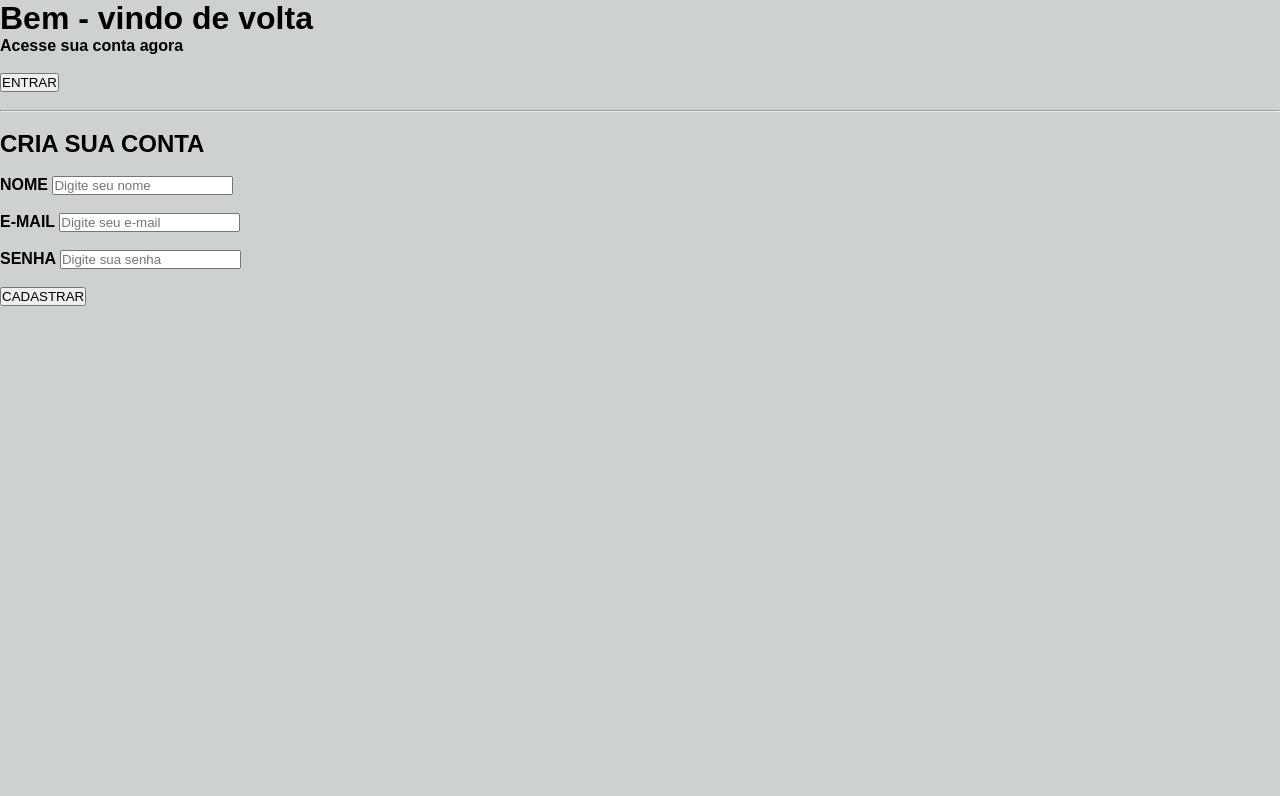
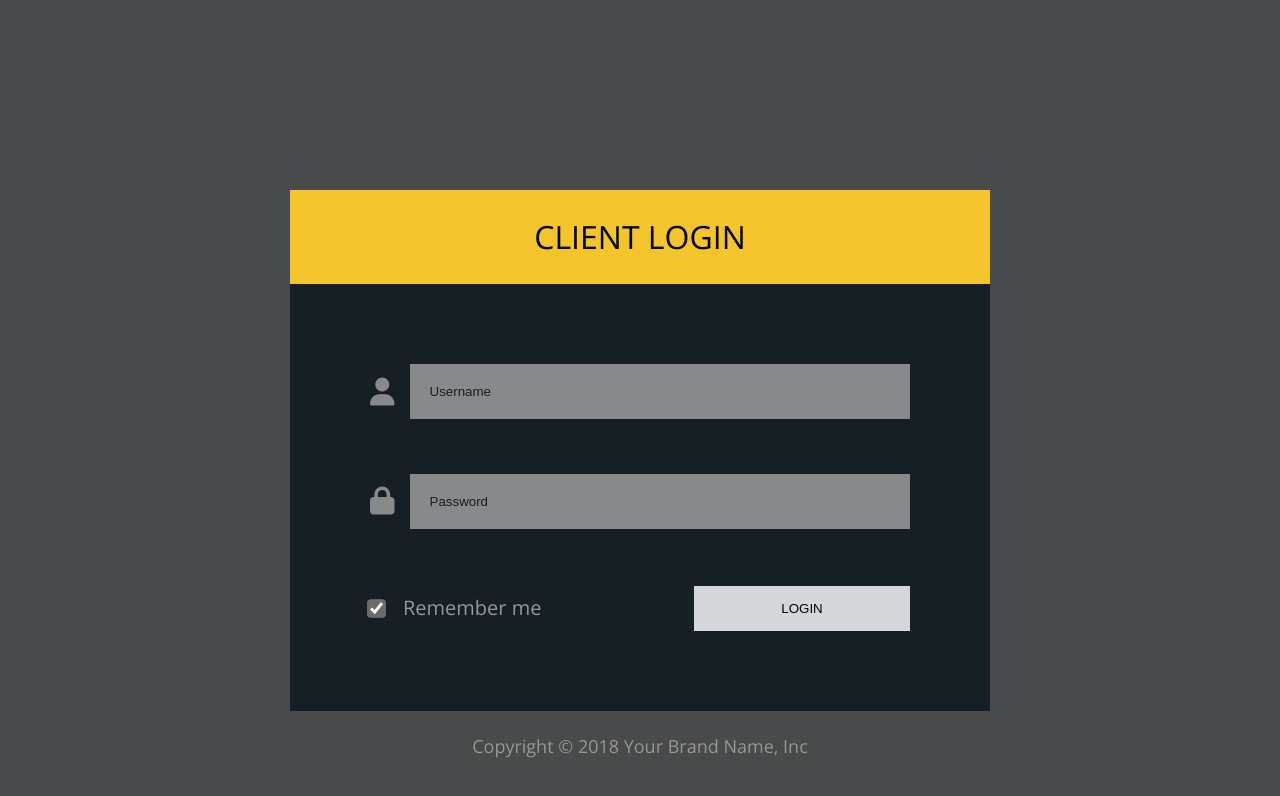
Before and after one commit to kauaneuenfeld/ProjetosProgramacaoDeAplicativosSENAIKauaNeuenfeld, a plain HTML site: page Projetos/AtividadeTelaDeLogin/IntexTelaDeLogin.html in a window 1280 px wide. Drawn offline with nearby package versions, Linux system fonts and the light colour scheme; a web font is replaced by a local one.

Commit message:
AtividadeTelaDeLogin

```diff
--- a/Projetos/AtividadeTelaDeLogin/IntexTelaDeLogin.html
+++ b/Projetos/AtividadeTelaDeLogin/IntexTelaDeLogin.html
@@ -7,41 +7,42 @@
     <link rel="stylesheet" href="StyleTelaDeLogin.css">
     <link rel="preconnect" href="https://fonts.googleapis.com">
     <link rel="preconnect" href="https://fonts.gstatic.com" crossorigin>
-    <link href="https://fonts.googleapis.com/css2?family=Cossette+Texte:wght@400;700&display=swap" rel="stylesheet">
+    <link href="https://fonts.googleapis.com/css2?family=Open+Sans:ital,wght@0,300..800;1,300..800&display=swap" rel="stylesheet">
+    <link rel="stylesheet"href="https://cdnjs.cloudflare.com/ajax/libs/font-awesome/6.5.1/css/all.min.css">
 </head>
 <body>
 
     <div class="container">
 
-        <h1>Bem - vindo de volta</h1>
-        <p>Acesse sua conta agora</p>
-        <br>
-        <button type="button">ENTRAR</button>
+        <div class="containerAmarelo">
+            <h1>CLIENT LOGIN</h1>
+        </div>
 
-        <br><br>
-        <hr>
-        <br>
+        <div class="containerLogin">
+            <form>
+                <div class="inputBox">
+                    <i class="fa-solid fa-user"></i>
+                    <input type="text" placeholder="Username">
+                </div>
+                <br><br>
+                <div class="inputBox">
+                    <i class="fa-solid fa-lock"></i>
+                    <input type="password" placeholder="Password">
+                </div>
+                <br>
+            </form>
 
-        <h2>CRIA SUA CONTA</h2>
-        <br>
+            <label>
+                <input type="checkbox" checked> Remember me
+                <button type="submit">LOGIN</button>
+            </label>
 
-        <form>
-            <label>NOME</label>
-            <input type="text" placeholder="Digite seu nome">
-            <br><br>
+        </div>
 
-            <label>E-MAIL</label>
-            <input type="email" placeholder="Digite seu e-mail">
-            <br><br>
-
-            <label>SENHA</label>
-            <input type="password" placeholder="Digite sua senha">
-            <br><br>
-
-            <button type="submit">CADASTRAR</button>
-        </form>
+        <footer>
+            <p> Copyright &copy; 2018 Your Brand Name, Inc </p>
+        </footer>
 
     </div>
-
 </body>
 </html>
--- a/Projetos/AtividadeTelaDeLogin/StyleTelaDeLogin.css
+++ b/Projetos/AtividadeTelaDeLogin/StyleTelaDeLogin.css
@@ -4,9 +4,88 @@
 }
 
 body{
-    background-color: #ced1d2;
-    font-family: "Cossette Texte", sans-serif;
-    font-weight: 700;
+    background-color: #484a4b;
+    font-family: "Open Sans", sans-serif;
     font-size: 16px;
-    line-height: 1,7px;
+    line-height: 1.7;
 }
+
+.container{
+    max-width: 700px;
+    margin: 90px auto;
+    padding: 100px;
+    background-color: #484a4b;
+}
+
+.containerAmarelo{
+    max-width: 1000px;
+    background-color: #f3c42b;
+    padding: 20px;
+}
+
+h1{
+    text-align: center;
+    font-weight: 400;
+
+}
+
+.containerLogin{
+    max-width: 900px;
+    background-color: #151f24;
+    padding: 80px;
+}
+
+.inputBox{
+    display: flex;
+    align-items: center;
+    gap: 15px;
+}
+
+.inputBox i{
+    color: #88898a;
+    font-size: 28px;
+}
+
+input[type = "text"],
+input[type = "password"]{
+    width: 94%;
+    padding: 20px;
+    border: none;
+    background-color: #88898a;
+}
+
+input::placeholder{
+    color: #151f24;
+}
+
+input[type="checkbox"]{
+    vertical-align: middle;
+    margin-right: 20px;
+    accent-color: #6d6a6a;
+    transform: scale(1.4);
+}
+
+button{
+    background-color: #d4d7da;
+    padding: 15px;
+    width: 40%;
+    border: none;
+    margin-left: auto;
+    display: block;
+    cursor: pointer;
+}
+
+footer{
+    margin-top: 20px;
+    text-align: center;
+    color: #969797;
+    font-size: 18px;
+}
+
+label{
+    color: #969797;
+    display: flex;
+    align-items: center;
+    margin-top: 30px;
+    font-size: 20px;
+}
```
